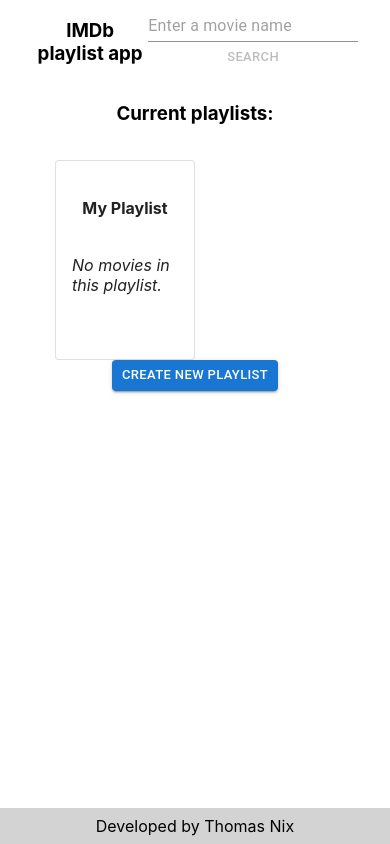
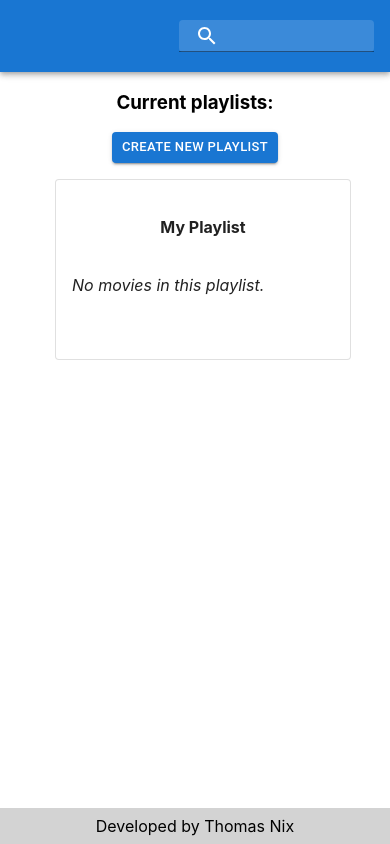
Before and after one commit to ThomasjNix/React-IMDb-Playlist-App, a React (Create React App) app in the folder imdb-plasylist-app/: page / in a window 390 px wide. Built offline with nearby package versions, Linux system fonts and the light colour scheme.

Commit message:
Responsive updates

```diff
--- a/imdb-plasylist-app/src/Confirmation.js
+++ b/imdb-plasylist-app/src/Confirmation.js
@@ -24,7 +24,7 @@ const Confirmation = () => {
             <p>Movies in playlist:</p>
             <Grid container spacing={2} className="confirmation-grid">
                 {playlistData && playlistData.movies && playlistData.movies.map((movie) => {
-                    return <Grid key={movie.imdbID} item xs={6} lg={2} className="movie">
+                    return <Grid key={movie.imdbID} item xs={12} lg={2} className="movie">
                         <Card className="card">
                             <CardContent>
                                 <img src={movie.Poster} alt={movie.Title + ' poster'} />
--- a/imdb-plasylist-app/src/Navigation.js
+++ b/imdb-plasylist-app/src/Navigation.js
@@ -6,6 +6,36 @@ import { useContext } from 'react';
 import { useLocation, useNavigate } from 'react-router-dom';
 import { Link } from 'react-router-dom';
 import { Button, Input } from '@mui/material';
+import AppBar from '@mui/material/AppBar';
+import Toolbar from '@mui/material/Toolbar';
+import Typography from '@mui/material/Typography';
+import SearchIcon from '@mui/icons-material/Search';
+import { styled, alpha } from '@mui/material/styles';
+
+const Search = styled('div')(({ theme }) => ({
+    position: 'relative',
+    borderRadius: theme.shape.borderRadius,
+    backgroundColor: alpha(theme.palette.common.white, 0.15),
+    '&:hover': {
+      backgroundColor: alpha(theme.palette.common.white, 0.25),
+    },
+    marginLeft: 0,
+    width: '100%',
+    [theme.breakpoints.up('sm')]: {
+      marginLeft: theme.spacing(1),
+      width: 'auto',
+    },
+  }));
+
+  const SearchIconWrapper = styled('div')(({ theme }) => ({
+    padding: theme.spacing(0, 2),
+    height: '100%',
+    position: 'absolute',
+    pointerEvents: 'none',
+    display: 'flex',
+    alignItems: 'center',
+    justifyContent: 'center',
+  }));
 
 const Navigation = () => {
     const location = useLocation();
@@ -47,16 +77,50 @@ const Navigation = () => {
     const setSearchResults = useContext(SearchResultsContext).setSearchResults;
     const [searchValue, setSearchValue] = useState('');
     return (
-        <div className="top-nav">
-            <h3>IMDb playlist app</h3>
-            <div className="nav-actions">
-            {location.pathname !== '/' && <Link className="return-home" underline="none" to="/">Return Home</Link>}
-            <form onSubmit={(event) => { submitSearch(event) }}>
-                <Input type="text" placeholder="Enter a movie name" onChange={(event) => { setSearchValue(event.target.value) }} />
-                <Button disabled={searchValue === ''} size="small" variant="text" onClick={() => { submitSearch() }}>Search</Button>
+
+
+
+
+        <AppBar position="static">
+          <Toolbar className={location.pathname === '/' ? 'nav-toolbar home' : 'nav-toolbar'}>
+
+              {location.pathname !== '/' && <Link className="return-home" underline="none" to="/">Return Home</Link>}
+
+            <Search className="nav-search-container">
+              <SearchIconWrapper>
+                <SearchIcon className="search-wrapper"/>
+              </SearchIconWrapper>
+              <form onSubmit={(event) => { submitSearch(event) }}>
+                <Input type="text" className="search-input" onChange={(event) => { setSearchValue(event.target.value) }} />
+                <Button className="search-button" disabled={searchValue === ''} size="small" variant="text" onClick={() => { submitSearch() }}>Search</Button>
             </form>
-            </div>
-        </div>
+            </Search>
+          </Toolbar>
+        </AppBar>
+
+
+
+
+
+
+
+
+
+
+
+
+
+
+        // <div className="top-nav">
+        //     <h3>IMDb playlist app</h3>
+        //     <div className="nav-actions">
+        //     {location.pathname !== '/' && <Link className="return-home" underline="none" to="/">Return Home</Link>}
+        //     <form onSubmit={(event) => { submitSearch(event) }}>
+        //         <Input type="text" placeholder="Enter a movie name" onChange={(event) => { setSearchValue(event.target.value) }} />
+        //         <Button disabled={searchValue === ''} size="small" variant="text" onClick={() => { submitSearch() }}>Search</Button>
+        //     </form>
+        //     </div>
+        // </div>
     )
 }
 
--- a/imdb-plasylist-app/src/Playlists.js
+++ b/imdb-plasylist-app/src/Playlists.js
@@ -38,9 +38,16 @@ const Playlists = () => {
     const userPlaylists = useSelector(state => state.userPlaylists);
     return (
         <div>
+            {!newPlaylistInProgress && <Button size="small" className="create-new-playlist" variant="contained" onClick={() => { setNewPlaylistInProgress(true) }}>Create new playlist</Button>}
+            {newPlaylistInProgress &&
+                <form onSubmit={(event) => {saveNewPlaylist(event)}}>
+                    <Input type="text" onChange={(event) => { setNewPlaylistValue(event.target.value) }} />
+                    <Button disabled={newPlaylistValue === ''} size="small" variant="text" onClick={() => { saveNewPlaylist() }}>Save</Button>
+                </form>
+            }
             {userPlaylists && userPlaylists.length > 0 && <Grid container spacing={2} className="playlists">
                 {userPlaylists.map((playlist) => {
-                    return <Grid item xs={6} lg={4} className="playlist-item" key={playlist.id}>
+                    return <Grid item xs={12} lg={4} className="playlist-item" key={playlist.id}>
                         <Card variant="outlined">
                             <CardContent>
                             <h4>{playlist.name}</h4>
@@ -64,13 +71,6 @@ const Playlists = () => {
                 })}
             </Grid>}
             {(!userPlaylists || userPlaylists.length === 0) && <p>User has no current playlists</p>}
-            {!newPlaylistInProgress && <Button size="small" className="create-new-playlist" variant="contained" onClick={() => { setNewPlaylistInProgress(true) }}>Create new playlist</Button>}
-            {newPlaylistInProgress &&
-                <form onSubmit={(event) => {saveNewPlaylist(event)}}>
-                    <Input type="text" onChange={(event) => { setNewPlaylistValue(event.target.value) }} />
-                    <Button disabled={newPlaylistValue === ''} size="small" variant="text" onClick={() => { saveNewPlaylist() }}>Save</Button>
-                </form>
-            }
         </div>
     )
 }
--- a/imdb-plasylist-app/src/Search/SearchResults.js
+++ b/imdb-plasylist-app/src/Search/SearchResults.js
@@ -11,7 +11,7 @@ const SearchResults = () => {
     return (
         <Grid spacing={2} container className="search-results-list">
             {searchResults.map((result) => {
-                return <Grid key={result.imdbID} item xs={6} lg={4}>
+                return <Grid key={result.imdbID} item xs={12} lg={4}>
 
                         <SingleResult playlists={state.userPlaylists} key={result.imdbID} result={result} />
 
--- a/imdb-plasylist-app/src/index.css
+++ b/imdb-plasylist-app/src/index.css
@@ -40,8 +40,27 @@ div.playlists .no-movies-in-playlist {
   color: black;
   font-weight: bold;
 }
+
 .create-new-playlist {
   margin-top: 5vh;
+}
+
+div.nav-toolbar {
+  display: flex;
+  justify-content: space-between;
+  padding: 0.5rem 1rem;
+}
+div.nav-toolbar.home {
+  justify-content: flex-end;
+}
+
+.search-wrapper svg {
+  padding: 0;
+  padding-left: 0.5rem;
+}
+
+.search-input {
+  padding-left: 3rem;
 }
 
 .poster {
@@ -102,3 +121,27 @@ div.confirmation-grid p {
     white-space: nowrap;
     overflow: hidden;
 }
+
+.search-button {
+  color: white !important;
+}
+
+
+@media screen and (max-width: 1768px) {
+  div.confirmation-grid img {
+    width: 20rem;
+    height: 15rem;
+  }
+
+  .poster {
+    max-width: 50vw;
+  }
+
+  .search-button {
+    display: none !important;
+  }
+
+  .nav-search-container {
+    max-width: 50vw;
+  }
+}
```
